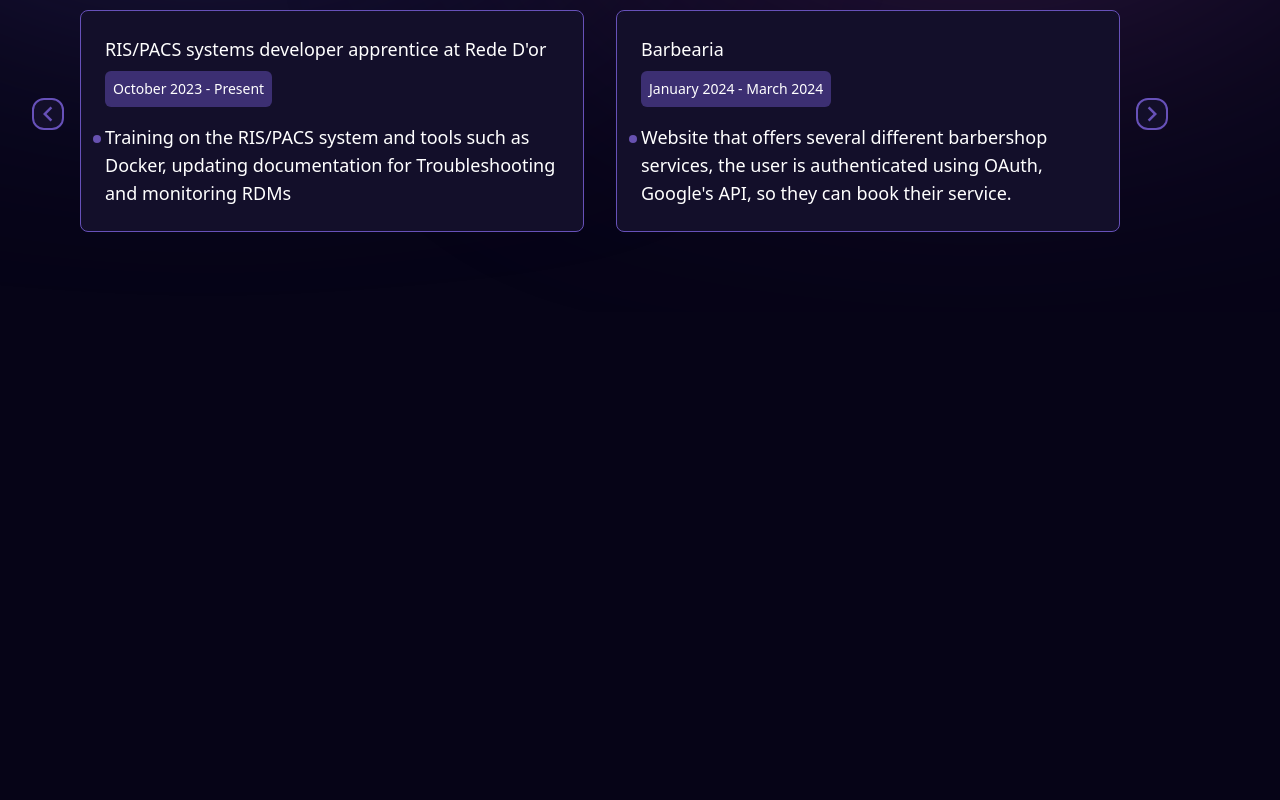
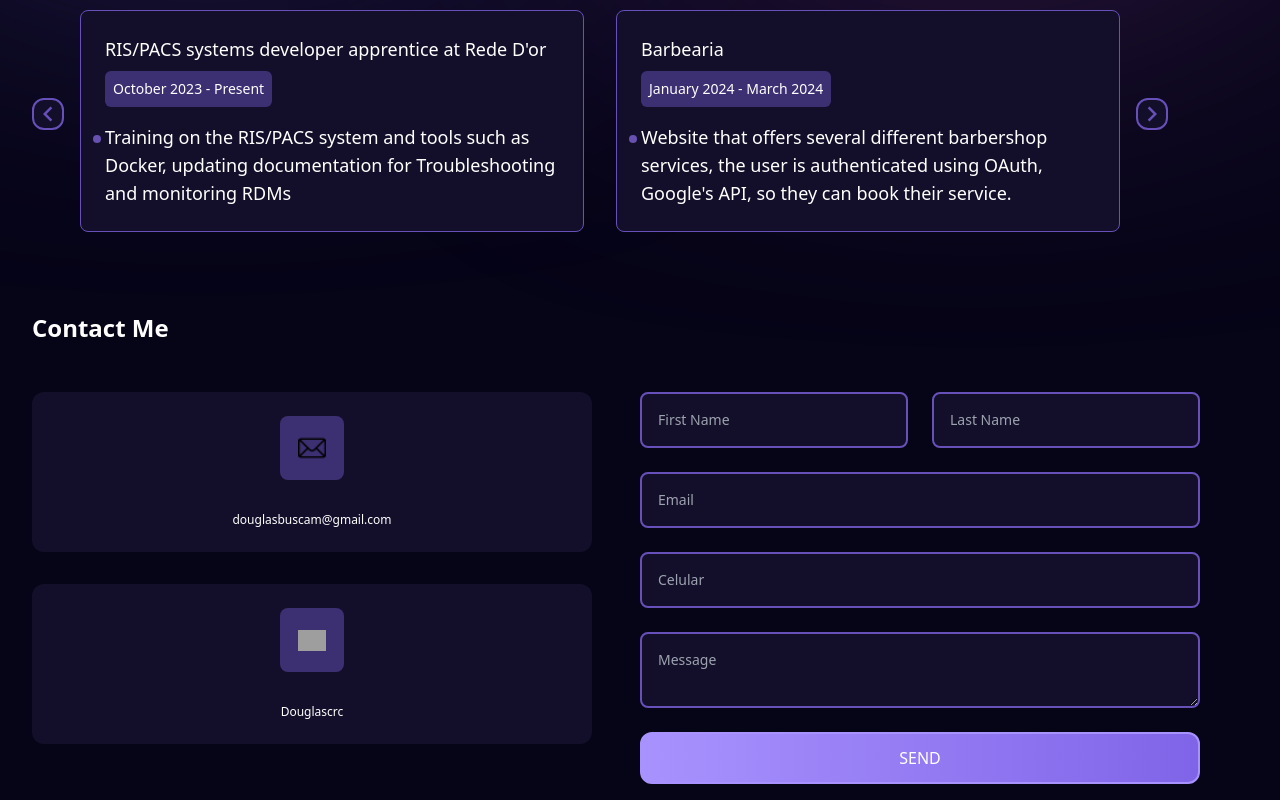
Before and after one commit to Douglascrc/MyPortifolio, a React (Vite) app: page / in a window 1280 px wide. Shown: the part 1278-2078 px from the top of the page. Before the commit the page ends 1590 px from the top, so only its background shows below. Built offline with nearby package versions, Linux system fonts and the light colour scheme; grey boxes are pictures that could not be loaded.

Commit message:
feat: add ContactMe section

```diff
--- a/src/App.tsx
+++ b/src/App.tsx
@@ -2,6 +2,7 @@ import Navbar from './components/Navbar/Navbar';
 import Hero from './components/Hero/Hero';
 import Skills from './components/Skills/Skills';
 import WorkExperience from './components/WorkExperience/WorkExperience';
+import ContactMe from './components/ContactMe/ContactMe';
 
 
 const App = () => (
@@ -11,6 +12,7 @@ const App = () => (
     <Hero/>
     <Skills/>
     <WorkExperience/>
+    <ContactMe/>
   </div>
 
   </>
--- /dev/null
+++ b/src/components/ContactMe/ContactForm/ContactForm.tsx
@@ -0,0 +1,19 @@
+const ContactForm = () => {
+    return (
+        <div className="w-[100%]">
+            <form className="flex flex-col gap-6" action="">
+                <div className="flex items-center gap-6 ">
+                    <input className="flex-1 w-[100%] p-4 text-sm bg-[#130f2a] rounded-lg border-2 border-[#6751b9]" type="text" name="firstname" placeholder="First Name" />
+                    <input className="flex-1 w-[100%] p-4 text-sm bg-[#130f2a] rounded-lg border-2 border-[#6751b9]"  type="text" name="lastname" placeholder="Last Name" />
+                </div>
+                <input className="flex-1 w-[100%] p-4 text-sm bg-[#130f2a] rounded-lg border-2 border-[#6751b9]"  type="email" name="email" placeholder="Email" />
+                <input className="flex-1 w-[100%] p-4 text-sm bg-[#130f2a] rounded-lg border-2 border-[#6751b9]"  type="tel" name="celular" placeholder="Celular" />
+                <textarea className="flex-1 w-[100%] p-4 text-sm bg-[#130f2a] rounded-lg border-2 border-[#6751b9]"  name="message" placeholder="Message" />
+
+                <button className="text-base w-[100%] font-medium border-2 border-[#a892fe] text-white rounded-xl bg-gradient-to-r from-[#a892fe] to-[#8064e8] p-3 ease-linear transition-all duration-300 cursor-pointer">SEND</button>
+            </form>
+        </div>
+     );
+}
+
+export default ContactForm;
--- /dev/null
+++ b/src/components/ContactMe/ContactInfoCard/ContactInfoCard.tsx
@@ -0,0 +1,18 @@
+const ContactInfoCard = ({iconUrl, text, link}: {iconUrl:string, text:string, link:string}) => {
+    return (
+        <div className="flex flex-col items-center justify-center bg-[#130f2a] rounded-xl border-[#6751b9] p-6 mb-8">
+
+            <div className="w-16 h-16 flex items-center justify-center rounded-lg bg-[#3d3072] mb-8">
+
+                <a href={link} target="_blank" rel="noopener noreferrer">
+                    <img className="w-7 object-contain" src={iconUrl} alt={text} />
+                </a>
+
+            </div>
+
+            <p className="text-xs font-normal">{text}</p>
+        </div>
+     );
+}
+
+export default ContactInfoCard;
--- /dev/null
+++ b/src/components/ContactMe/ContactMe.tsx
@@ -0,0 +1,22 @@
+import ContactForm from "./ContactForm/ContactForm";
+import ContactInfoCard from "./ContactInfoCard/ContactInfoCard";
+
+const ContactMe = () => {
+    return (
+        <section className="my-4 ml-8 relative">
+            <h5 className="text-2xl font-semibold mb-12">Contact Me</h5>
+
+            <div className="contact-content flex gap-12">
+                <div style={{flex:1}}>
+                    <ContactInfoCard iconUrl={"../src/assets/mail.png"} text={"douglasbuscam@gmail.com"} link={"mailto:douglasbuscam@gmail.com"}/>
+                    <ContactInfoCard iconUrl={"https://img.icons8.com/external-tal-revivo-bold-tal-revivo/24/external-github-with-cat-logo-an-online-community-for-software-development-logo-bold-tal-revivo.png"}text={"Douglascrc"} link={"https://github.com/Douglascrc"}/>
+                </div>
+                <div style={{flex:1}}>
+                    <ContactForm/>
+                </div>
+            </div>
+        </section>
+     );
+}
+
+export default ContactMe;
--- a/src/components/WorkExperience/ExperienceCard/ExperienceCard.tsx
+++ b/src/components/WorkExperience/ExperienceCard/ExperienceCard.tsx
@@ -1,5 +1,3 @@
-import "./ExperienceCard.css"
-
 interface ExperienceDetails {
     title: string;
     date: string;
```
Also changed, not shown: src/components/WorkExperience/ExperienceCard/ExperienceCard.css (deleted), src/components/WorkExperience/WorkExperience.css (deleted).
